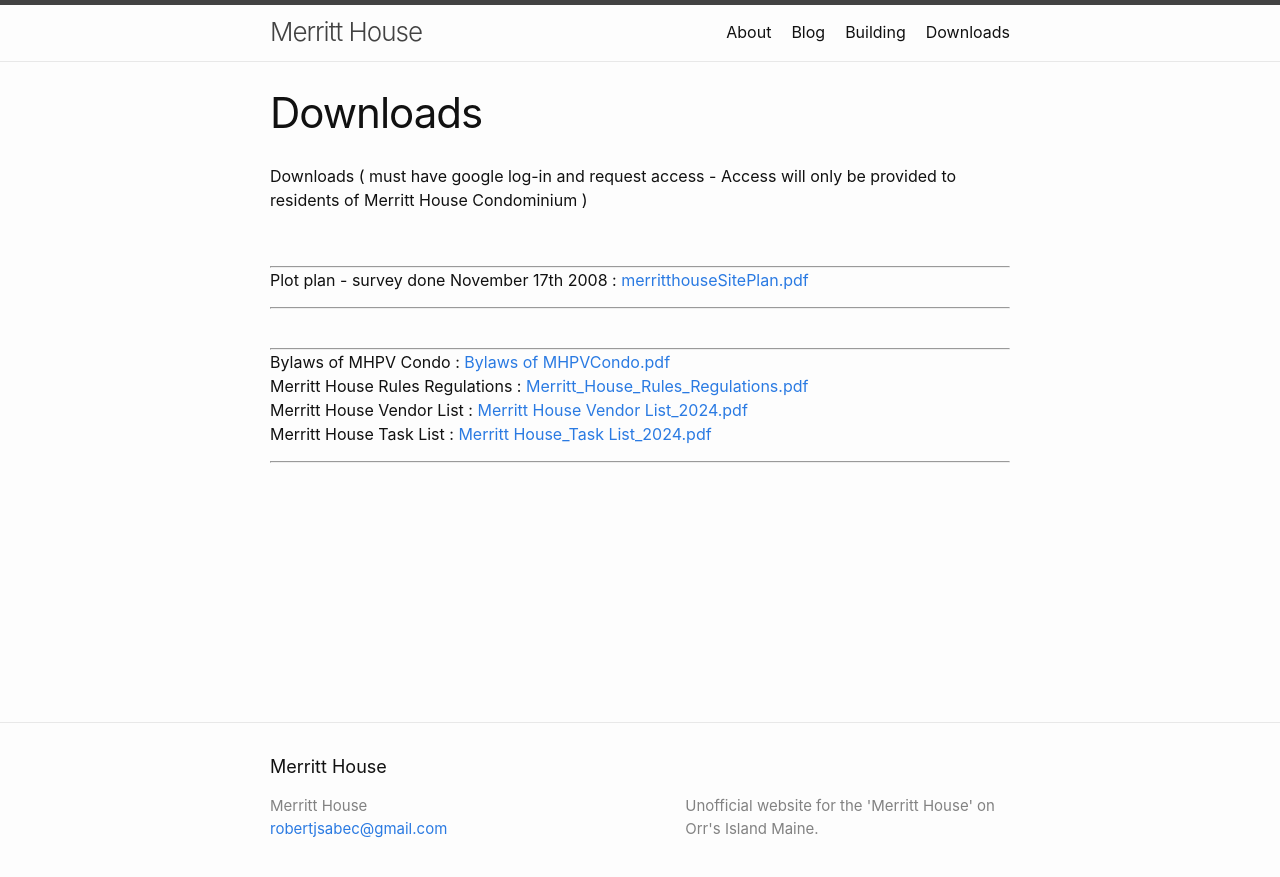
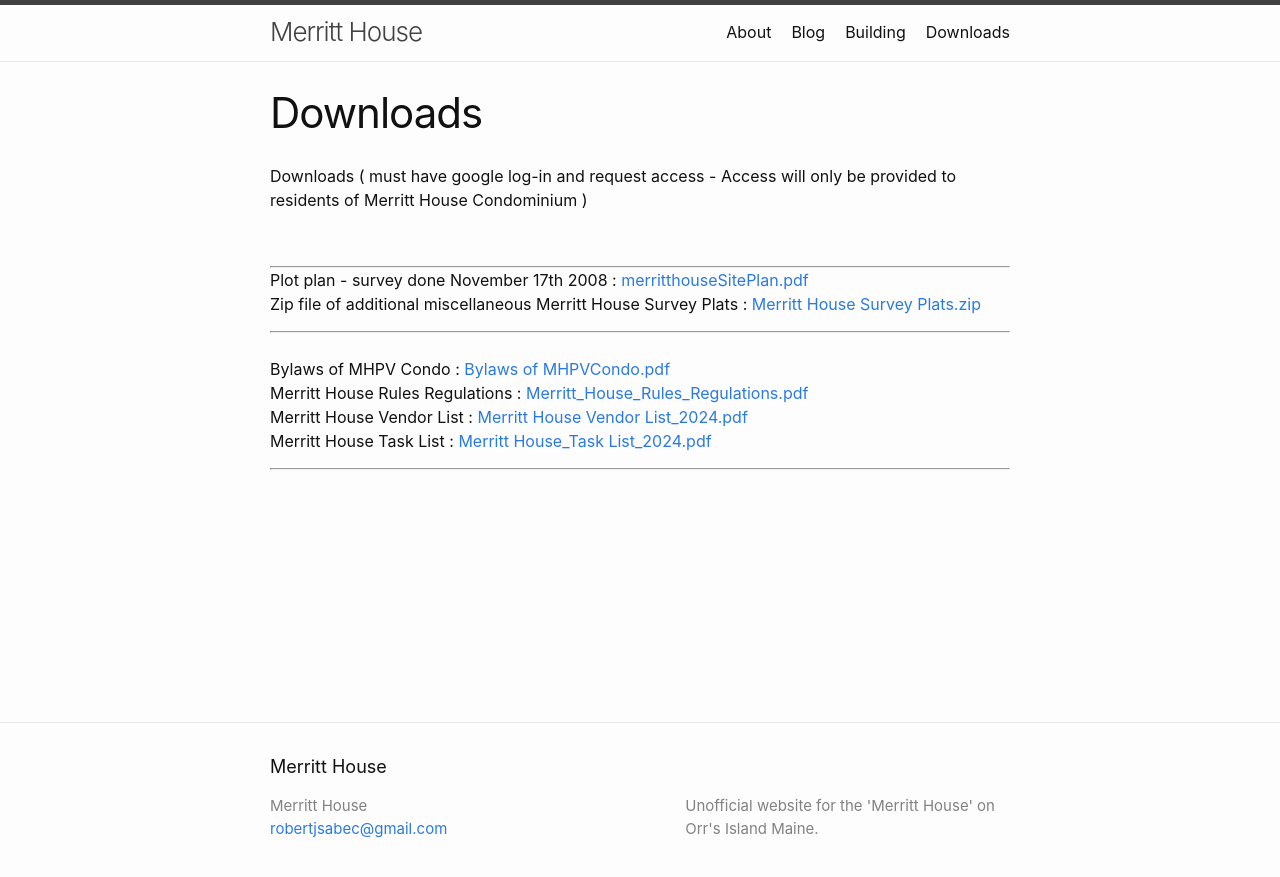
Before and after one commit to rsabec/merritthouse, a Jekyll site: the page built from downloads.markdown, in a window 1280 px wide. Shown: the top 877 px of the page. Built offline with Jekyll 4.4.1, drawn with Linux system fonts in a browser that asks for light colours.

Commit message:
add Merritt House Survey Plats.zip
Merritt House Survey Plats.zip

```diff
--- a/downloads.markdown
+++ b/downloads.markdown
@@ -10,11 +10,13 @@
 <hr>
 Plot plan - survey done November 17th 2008 :
 	<a href="https://drive.google.com/file/d/1t45DL1FopYxRsHJDIbwkYTdxyFXAW3KG/view?usp=sharing">merritthouseSitePlan.pdf</a>
-<hr>
-
+<br>
+Zip file of additional miscellaneous Merritt House Survey Plats :
+	<a href="https://drive.google.com/file/d/1ZGj6v7OhZCVX9SaaNvusUd_yGjRo_SF2/view?usp=sharing">Merritt House Survey Plats.zip</a>
 <br>
 
 <hr>
+<br>
 Bylaws of MHPV Condo  :
 	<a href="https://drive.google.com/file/d/18as2LV-m3d9m8Y6i9J3FJGcempwQdYvQ/view?usp=sharing">Bylaws of MHPVCondo.pdf</a>
 	<br>
```
